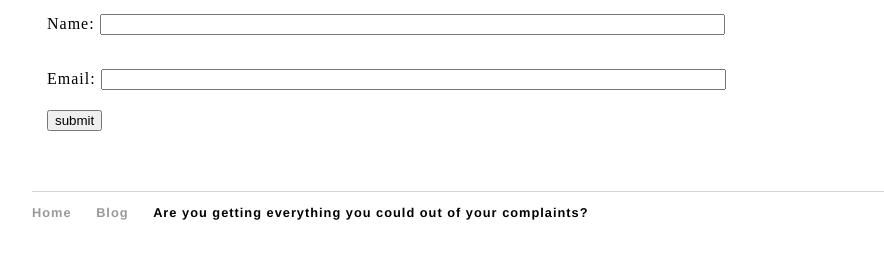
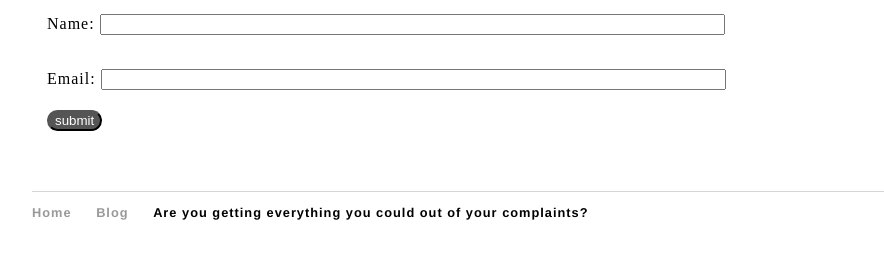
Before and after one commit to alfonsopacino/aalfonsopacinol, a Jekyll site: the page built from index.html, in a window 1280 px wide. Shown: the part 644-921 px from the top of the page, without its empty margins (160-1044 px from the left). Built offline with Jekyll 4.4.1, drawn with Linux system fonts in a browser that asks for light colours.

Commit message:
Update index.html

```diff
--- a/index.html
+++ b/index.html
@@ -19,8 +19,8 @@ Name:
 Email:
 <input name="email" required="" size="75" type="email" value="" />
 <br><br>
-<label style="background-color: #555555; color: #fff; margin-left: 15px; border-radius: 20px; "></label>
-<input name="submit" type="submit" value="submit" />
+<!--<label style="background-color: #555555; color: #fff; margin-left: 15px; border-radius: 20px;"></label>-->
+<input name="submit" type="submit" value="submit" style="background-color: #555555; color: #fff; margin-left: 15px; border-radius: 20px;"/>
 </form>
 <script type="text/javascript">
 function identify(e){
```
